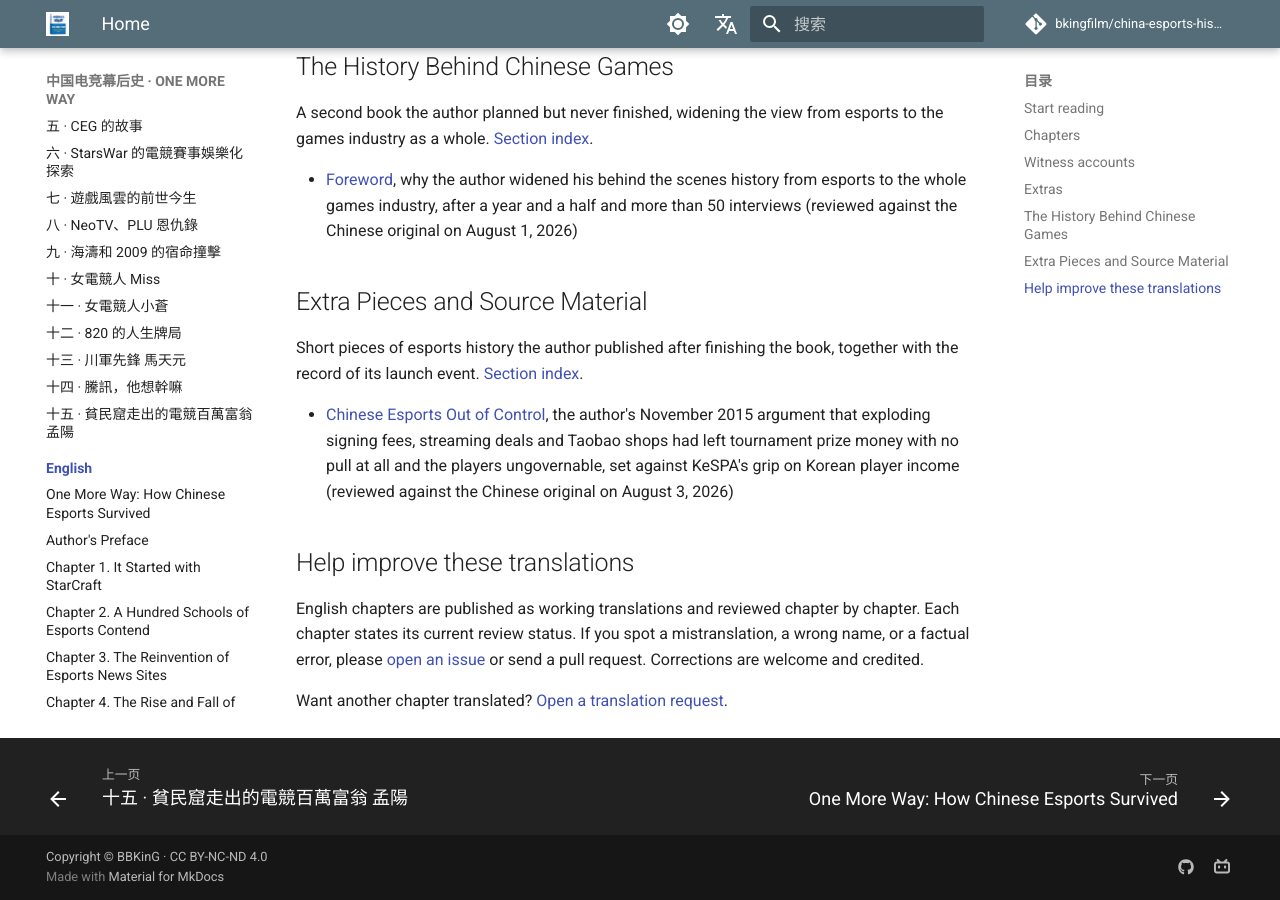
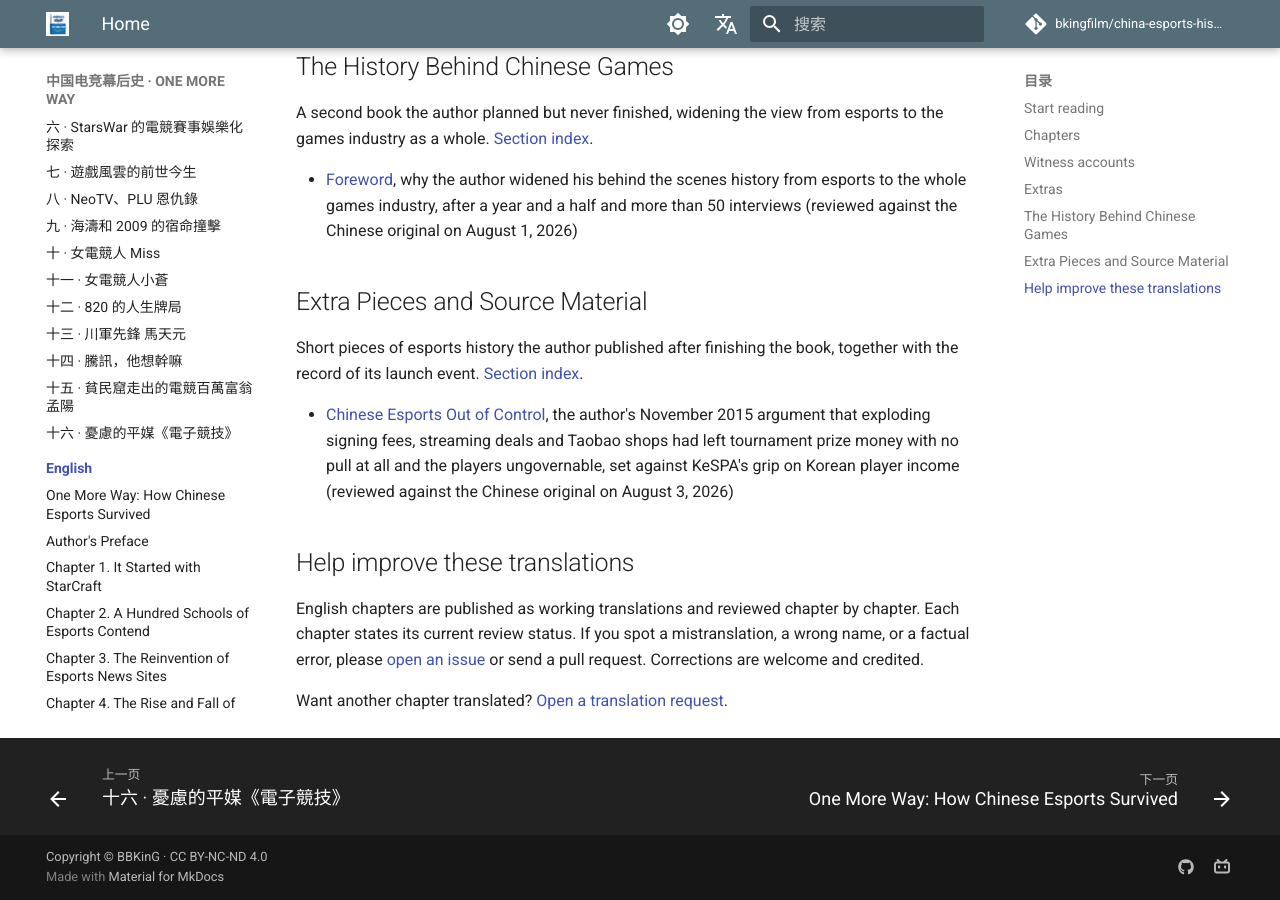
Before and after one commit to bkingfilm/china-esports-history, an MkDocs documentation site: the page built from docs/en/index.md, in a window 1280 px wide and 900 px high, scrolled down 6626 px. Built offline with MkDocs 1.6.1 and Material for MkDocs 9.7.7, drawn with Linux system fonts in a browser that asks for light colours; comment, search, counter and statistics services are not loaded; part of the change alters nothing that is shown.

Commit message:
docs(zh-tw): 新增第十六章 憂慮的平媒《電子競技》
臺灣繁體工作稿，人名、機構名、賽事名保留大陸原稱只轉字形，
星際爭霸首次出現處括注臺譯《星海爭霸》，
同步更新 zh-tw/index.md 章節清單與 mkdocs.yml 繁體中文 nav。

Co-Authored-By: Claude Opus 5 (1M context) <noreply@anthropic.com>

```diff
--- /dev/null
+++ b/docs/zh-tw/16-electronic-sports-magazine.md
@@ -0,0 +1,133 @@
+# 十六 憂慮的平媒《電子競技》
+
+> 《ONE MORE WAY：中國電競幕後史》其中一章。作者 BBKinG（劉洋）。譯自簡體中文原文：[十六 忧虑的平媒《电子竞技》](../zh/chapters/16-忧虑的平媒《电子竞技》.md)
+>
+> 首次發表於作者的知乎專欄，2013 年 12 月 6 日：https://zhuanlan.zhihu.com/p/19631175
+>
+> 這是等待校對的工作稿。若您發現誤譯、用詞不合臺灣習慣或史實錯誤，歡迎[開一個 issue](https://github.com/bkingfilm/china-esports-history/issues/new) 或送出 pull request。
+
+很多人都知道《電子競技》雜誌，可能很多人在上學時都看過，不過，作為中國唯一一本經中華人民共和國新聞出版總署批准的中央級電子競技雜誌，它這近十年來起伏跌宕的幕後故事，卻不為人知。
+
+有人馬上要問了，《電子競技》雜誌 2005 年 4 月才出了創刊號，為什麼要說近 10 年？
+
+這就是我們這章要講的第一段故事。
+
+早在 2003 年，40 多歲的資深出版人李憲和祁書彥就已經成功創辦了多個 IT 數位類雜誌了，這兩位都是經驗豐富的老媒體人，其中祁書彥是文革後第一批的清華大學傳播專業畢業生。
+
+2003 年和 2004 年也是中國電子競技最火熱的時候，李憲和祁書彥憑藉多年養成的職業洞察力，敏銳地發覺到了電子競技愛好者對專業內容的巨大需求，於是開始著手申請雜誌的刊號。
+
+《電子競技》雜誌最早並不叫這個名字。
+
+最早起名叫《中國電子競技世界》，不過，給出版物起名是一件非常講究的事情，有時候會直接決定一本書的命運，所以李憲找到了他的出版界前輩柴淑敏老師，希望能給些建議，柴老雖然當時並不懂電子競技，但是他懂雜誌，聽完李憲對雜誌內容和定位的介紹，沉思片刻說：為何不掐頭去尾，就叫《電子競技》？
+
+於是，2004 年，簡單、明瞭、大方得體的《電子競技》雜誌由中國科學技術協會主管，中國科技新聞學會主辦，《科技與生活》雜誌社出版了，它的出版填補了當時中國雜誌領域的一個空白，讓電子競技第一次以清晰明確的身份在傳統媒體中有了一席之地。
+
+刊號批了，招兵買馬就成了首要大事，畢竟李憲和祁書彥自己並不玩遊戲，在 2004 年他們最開始找的一批人完全是傳統媒體的記者，雖然專業但並不懂電子競技，做了下試刊後發覺有點不合適。於是，在 2005 年初，他們透過各種關係找到了後來的《電子競技》市場總監 DouDou。
+
+為什麼會找到 DouDou？這事要從中國公網與教育網的互通困難開始說。
+
+2004 年的 DouDou 還在北京上大學，他是一個狂熱的 CS 愛好者，為了解決教育網和網通之間 CS 比賽卡的問題，他找到一個在中國科學院網路機房工作的朋友，透過關係在中科院的骨幹網路上架設了一個 CS 伺服器，大家知道中國現代四大骨幹網路之一的中國科技網（CSTNET）的前身就是中國科學院架設的 NCFC，而中科院的 NCFC 是中國最早的網際網路架構了。於是，這個伺服器無論連教育網還是網通，速度都非常快。
+
+在此之前，DouDou 和同在電子競技網站 Esai（前身是 http://Ccsk.net）做記者的牛眼一起組建了北京高校電子競技聯盟（Beijing University E-sports Union，簡稱 BJUEU），並在 2004 年開始組織第一屆北京高校電子競技聯賽（Beijing College Cyber Tournament，簡稱 BCCT），當時高校裡 CS 氣氛非常濃厚，大學之間的比賽交流很多，但是大家的網路並不統一，而能在教育網和公網間不卡的伺服器卻很少，於是，DouDou 的這個伺服器成了北京高校電子競技愛好者的聚集地。
+
+也就是在組織這個比賽的過程中，DouDou 認識了當時中央財經大學代表隊的隊長何秋，也就是後來《電子競技》雜誌的第一任執行主編。
+
+在此之前，DouDou 因為一個高校比賽認識了當時國內高校 CS 圈著名的清華大學 U 戰隊，關係處得很好，後來 DouDou 還變成了 U 的領隊，當時清華 U 戰隊的隊長叫傅衛華（Dragoon），也就是後來的《電子競技》雜誌副執行主編。
+
+傅衛華是一個很傳奇的人，他在清華很有號召力，不但帶領清華 U 戰隊跟北大 SIN 戰隊等經常決戰紫禁城之巔，還將 U 戰隊帶向全國性大賽，成為中國高校電子競技戰隊的旗幟，不過，他在清華大學金融專業畢業後，就淡出這個圈子，一心工作，現在已經是中國某銀行副處級的幹部了，這就是聰明人厲害的地方，知道自己什麼時候要幹什麼。
+
+U 隊裡還有一個隊員叫 OGC，他是何秋離開《電子競技》雜誌後的第二任執行主編。
+
+這樣一說，大家可能就明白當初李憲為什麼找 DouDou 了。
+
+2005 年 2 月，《電子競技》雜誌完成了組建，在北京朝陽門外的中國圖書進出口總公司大樓創立了，當時編輯部連編輯、美工、發行一共 10 個人，有 7 個人住在公司旁邊一個兩室一廳的房子裡，那段群居的生活雖然艱苦，但是非常快樂，大家在做自己喜歡做的事情，而且每天都可以聚在一起頭腦風暴構思專題。
+
+2005 年 4 月，《電子競技》雜誌做了首刊，大受歡迎，第二個月就有了廣告，而據說出版行業裡一般一本雜誌成立 18 個月後才會有廣告，當時北京海淀有個八大院校區，那邊的報亭，《電子競技》雜誌每月 15 號出刊，16 號就賣光了。一切都在朝著好的方向前進著。
+
+由於《電子競技》雜誌是平媒裡唯一一個電子競技垂直媒體，雜誌的內容和做工可以專門針對電子競技愛好者的需求，而且當時又是 War3 興起的時代，WE.SKY 2005 年和 2006 年的 WCG 世界奪冠等影響巨大的事情更是拉近了電子競技與大眾之間的距離。
+
+這使得《電子競技》雜誌每個月都會收到上千封來信，主要是中學生和軍校生，編輯們對此很好奇，於是進行了一個更全面的調查，透過整理分析，他們發現雜誌的主要購買者是這樣一個人群：電腦使用受限人群，就是用電腦不是太方便的人群。
+
+對於這部分用戶，《電子競技》雜誌在內容方面做了很多針對性調整，放棄時效性內容，做縱深，挖掘電子競技更專業，可讀性更高的內容。比如，何秋推出了評論性很強的何秋專欄。以及重大比賽的詳細圖文戰報。
+
+再加上雜誌主編李憲多年的出版發行經驗（提示：主編和執行主編是有巨大區別的，國家對出版物的主編資質是有嚴格要求的，本文提到的電競人都是執行主編），李憲手中已經有了成熟的發行管道，可以把雜誌鋪到一二三線城市。
+
+本來在同時期，還有另一家電子競技雜誌《電競中國》與之競爭，但是《電競中國》因為沒有刊號，所以他受發行的限制，規模越來越小，雖然最後轉型做 DM 直投不需要刊號了，但可惜還是淡了下去。
+
+於是，天時地利人和都有的《電子競技》雜誌在 2005 年到 2006 年偷偷地樂了。
+
+為什麼說偷偷地樂了？因為雖然我知道那幾年到處都能買到《電子競技》雜誌，但沒想到當我聽到它當時的真實銷量後，還是吃了一驚。
+
+一般來說，雜誌的真實銷量是保密的，只有一個人知道真實數字，這個人就是雜誌社裡管發行的人，只有這一個人知道印刷廠的真實印刷數，通常這個人都是很神秘的，比如，據說《電子競技》雜誌管發行的就是一個從 18 歲就跟著李憲到現在已經 30 多歲的人。
+
+絕大多數雜誌對外說的雜誌銷售數字，都是誇大的數字，這是出版行業一個公開的秘密，早期的規則是這樣，真實銷售數字是在官方報的數字上除四，但是現在這個公式更加複雜了，我也就不破這個規矩了。
+
+可是，當我聽到 2005 年到 2006 年《電子競技》雜誌的月實銷數字後，竟然面臨了一個尷尬，就是這個數字我沒辦法相信，而且連被採訪者也告訴我，這個數字沒必要說，因為說了大家也不信，他同時告訴我了幾個同一家印刷廠的雜誌印數做對比，讓我更加吃驚了。不過，因為這些數字涉及到很多雜誌的機密，同時我也沒辦法證實，所以這部分就隱去吧。
+
+只需要告訴大家，當時的《電子競技》雜誌光靠賣雜誌本身就已經活得很好了，這就已經很不容易了。
+
+可能很多人會奇怪，這不是一句廢話嗎？雜誌不靠賣雜誌活還靠什麼？
+
+其實不然，大多數雜誌是靠廣告在生存，一般雜誌真實月銷量幾萬冊就已經很好了，每本 1、2 塊錢的利潤是養不活雜誌社的，特別是有些做工精美成本昂貴的高價雜誌，印得越多虧得越多，所以大多雜誌不是靠銷量賺錢。
+
+《電子競技》雜誌當時能靠賣雜誌就賺錢，那意味著他的所有廣告、增刊和活動的收入都是純賺了，這對於一個剛做 2 年的雜誌是很難得的。
+
+2006 年 3 月，《電子競技》雜誌因為銷量太好，改為半月刊，2006 年 9 月由編輯 Dog_mi 編寫的增刊《四大天王教你微操作》一經推出就銷售一空，首印 1 萬本很快就賣完了。
+
+可是，美好的時光總是短暫的，2006 年底《電子競技》雜誌發生了一場內部矛盾。
+
+據說是當時的執行主編何秋希望幫編輯們提高待遇，他在這件事情上比較強硬，與雜誌社產生了對立，具體過程是什麼不清楚了，但是很顯然這個事情最後沒談攏，因為何秋一氣之下帶了一部分編輯去了競爭對手《電競中國》那邊，這對剛開始步入正軌的《電子競技》雜誌產生一定影響。
+
+2006 年第二任執行主編 OGC 上任後重新招了一批人，算是穩住了局面，在這期間 OGC 也跟何秋一樣推出了評論性很強的 OGC 專欄。
+
+周弈（現任《電子競技》雜誌執行主編）也是在這個時期加入了《電子競技》雜誌，他當時負責雜誌星際爭霸（臺譯《星海爭霸》）方面的內容。
+
+可是好景不長，因為一些內部原因 OGC 也離去了，編輯柚子去了 PGL。此時原創刊團隊的人已所剩無幾。
+
+2007 年底，原《電競中國》的執行主編漠東來了《電子競技》雜誌，成為第三任執行主編，之後發生的事情就比較詭異了。
+
+官方的說法是 2008 年初的大雪造成期刊的滯銷，以及 5.12 地震的又一波影響了雜誌的出版，以至於那一年 6 月到 8 月只出了一個合刊。
+
+而我得到的消息是說，《電子競技》雜誌的編輯從漠東來了以後在不斷離開，DouDou，周弈和 Dog_mi 也在 2008 年相繼離開了，最後，漠東自己也離開了。
+
+比較詭異的是，在採訪過程中，大家都對那段時間發生的事情保持了沉默，沉默的原因也各種各樣，不過有一點我能感覺到，就是大家都對那個時期很失望。
+
+至於為什麼離開，為什麼保持沉默，我不知道，我也不能胡猜，這個部分只好先放下，希望寫下一部幕後史時，大家能說出個所以然來。
+
+2009 年《電子競技》雜誌的團隊垮了，再加上當時全球金融危機帶來的大環境惡化，廠商縮減廣告投放，電子競技整個行業低迷，那才是真正的過冬，《電子競技》雜誌有一段時間只保留了兩個編輯和一個美工的編制維持營運。
+
+直到 2010 年，全球經濟也開始回暖，廠商開始恢復活力，電子競技的俱樂部和比賽也開始恢復，周弈再次回到《電子競技》雜誌擔任執行主編，從零開始組建編輯團隊，這才有了《電子競技》雜誌的新生。
+
+周弈是個讓我很震驚的人。
+
+跟他聊天時，我發現他的想法非常純粹，以至於我剛開始聽的時候，甚至覺得他有些迂腐，但是聽完後仔細回想，他的一些話開始讓我有一些反思。
+
+首先，周弈認為現在是電子競技最不好的時代。
+
+他說，以媒體舉例，電子競技媒體現在的主要經濟來源依然是硬體廠商和遊戲商，這會造成一個矛盾，讓媒體無法客觀地評價一個事物，比如，你評價一個比賽發現他的贊助商也是你的廣告主，你評價一個遊戲發現這個遊戲的營運商正在做一個你需要報導的大比賽，你不能得罪，而電子競技媒體的費用來源不像很多傳統媒體的廣告商都是異業的，這使得他們的報導時會受到很多業內因素的困擾。
+
+周弈認為現在媒體的媒體價值已經沒有了，能否吸引到眼球成了成功最大的衡量標準，而不是客觀公正的報導。
+
+於是，周弈擔任執行主編後，砍掉了《電子競技》雜誌裡很多評論性的東西，他沒有像之前的執行主編那樣去做評論性文章，並且要求編輯在撰寫文章時採訪都要超過 5 個人，必須用事實說話等等。
+
+可能是我在電子競技正火熱朝天的上海待太久了，於是，當我聽到周弈聊完全相反的東西時，會如此震驚，他把當下很多遊戲和電競網站已經習以為常的做法全部否定了，我當時就像是看到了一個活化石。
+
+或許你會覺得周弈的憂慮是平媒的普遍憂慮，因為大眾的閱讀習慣早已開始慢慢拋棄平媒了，短平快已經成了大眾對資訊獲取的主流需求標準，而之前說的電腦使用受限者也會隨著經濟和科技的發展開始減少，可能你會問，《電子競技》雜誌這樣不但沒有跟隨大流，反而恢復傳統新聞的做法，會不會把自己推向一個更邊緣化的角落，《電子競技》雜誌也會因此被淘汰了？
+
+這也是我一開始震驚的主要原因，但是，我不認為我們會不再需要公正、客觀、有深度的報導。媒體也需要有這樣的媒體責任，或許《電子競技》雜誌會在將來找到一個更合適的角度繼續發展下去。
+
+聽完周弈的話後，我開始反思現在的電子競技熱潮，就像一個很激動的人突然被潑了一盆水後，開始正常過來，再次用冷靜的眼光看著現在幾乎瘋狂的電子競技局面。
+
+周弈說的雖然極端，但是有他的道理，電子競技需要對未來有客觀公正的判斷，而且廠商主導電競的確是我們現在面臨的一個大問題。
+
+簡單地說，現階段電競的所有雞蛋都放在一個籃子裡了，而且我們卻沒有其它籃子。
+
+硬體廠商和遊戲廠商支持電競是沒錯的，可是假如電競對他們產生了依賴，將來有一天，他們的興趣點轉移了怎麼辦？比如，騰訊將來英雄聯盟不火了，重心又轉到其它類型的遊戲上，電子競技怎麼繼續活下去？
+
+雖然現階段大家的目標一致，但是長遠來看，他們和電子競技的目標真的一樣嗎？這是要畫個問號的，我們需要未雨綢繆。同時另一個問題也擺在我們面前，如果沒了他們，誰更合適來主導這件事情呢？這或許是我們整個行業都需要思考的。
+
+好了，言歸正傳。
+
+《電子競技》雜誌在中國電子競技探索時期起的作用是不可磨滅的，可我們所看到的大多是檯面上的很多貢獻，實際上他們還做了相當多的幕後工作，比如，透過雜誌這種比較傳統的媒體手段，把電子競技的正確概念向上推廣到部委一級的監管部門，並向下拓展到電腦普及率較低的地區，為電子競技的健康發展鋪平了道路，對整個行業產生了極為深遠的影響。
+
+憂慮的平媒《電子競技》
--- a/docs/zh-tw/index.md
+++ b/docs/zh-tw/index.md
@@ -35,3 +35,4 @@
 - [十三 川軍先鋒 馬天元](13-matianyuan-sichuan-vanguard.md)，全書第十三章。馬天元（MTY）1981 年生於成都，高考時認真了一下就考進四川大學計算機系，大二在遊戲電腦房「打工」，其實是靠星際爭霸的名氣替店裡拉生意。1999 年他進了 =A.G=，很可能是中國第一支全職業電子競技戰隊，兩個項目兩名選手，月薪 2000 元。2001 年 WCG 韓國總決賽，星際爭霸雙打這個項目他和 Deep 到了首爾才知道，決賽對德國隊打到 2 比 2，奪冠瞬間他腦子一片空白，兩人高舉五星紅旗站上頒獎臺的那張照片把很多人帶進了這一行。同年 11 月亞聯戰網強推收費，點卡買不到、人跑光，兩個月後整個電子競技部門被撤。此後他四度復出做俱樂部，2009 年在武漢試以戰隊養戰隊的電競培訓模式，2010 年回成都把 AG 的名號重新立起來，隊員工資獎金很高而管理層薪水不高。2012 年女兒出生，他到上海從頭開始（等待校對的工作稿）
 - [十四 騰訊，他想幹嘛](14-tencent-what-does-it-want.md)，全書第十四章。作者從自家的 StarsWar 被 TGA 與 LPL 的密集檔期擠得排不進場寫起，回頭盤騰訊遊戲的幕後史。1998 年騰訊與中國電競同歲，一個從 QQ 會員、QQ 秀一路滾出贏利模式，另一個到 2003 年還找不到自我造血的路。2007 年 QQ 上彈出的一則部門招聘，成了騰訊遊戲爆發的起點；CF 從一款慘不忍睹的測試版被重新定位成降低操作門檻、拉高 KD 比的新手 FPS，再靠加入 WCG 與雷蛇捆綁把品牌拉起來。真正的核心競爭力是推廣商體系，用 QQ 平臺資源跟各地供應商換資源，只出很少的包機費就把百城聯賽鋪進 120 家網咖。CF 拿下世界第一的線上人數卻紅而不紫，作者歸因於沒有區域網路模式，進不了校園也無法自我傳播；2010 年接手的英雄聯盟則走網遊往寬、電競往高的雙線，進聯賽的俱樂部三個月保底 10 萬，冠軍獎金 50 萬（等待校對的工作稿）
 - [十五 貧民窟走出的電競百萬富翁 孟陽](15-mengyang-esports-millionaire.md)，全書第十五章。孟陽 1983 年生於成都最亂最窮的一片棚戶區，10 歲那年父親因刑事案件被判無期徒刑，老師當著全班叫他「殺人犯的兒子」，14 歲讀完初二就退學，跟母親一起開錄影廳，一天收 50 來塊票錢。1997 年 4 月一次社區停電讓他多買了一本雜誌，從此走進 Quake。2000 年成都一場報名費 5 塊的 Q3 比賽打出自信，2001 年進北京華彩當職業選手，同年 WCG 預選賽第一場就抽到最強對手 CHJ，2002 年靠他稱為「猥瑣 + 尾行」的控圖打法拿到 Q3 世界第四。Q3 退潮後他窮到跟母親身上只剩 40 塊，賣掉電腦去國企上班。2004 年升技辦的長城 DOOM3 百萬挑戰賽，他 15 分鐘打到 25 比 2 擊敗 Fatal1ty，稅後拿到 80 萬，年底又在達拉斯 CPL 冬季賽奪下中國第一個單人競技世界冠軍。獎金分了 7 萬給陪練的 azhe，剩下的替母親在成都買房，之後轉做產品測試、網站與遊戲引進（等待校對的工作稿）
+- [十六 憂慮的平媒《電子競技》](16-electronic-sports-magazine.md)，全書第十六章。《電子競技》是中國唯一一本經新聞出版總署批准的中央級電競雜誌，2005 年 4 月出創刊號。四十多歲的出版人李憲和祁書彥 2003 年就開始跑刊號，雜誌原本要叫《中國電子競技世界》，出版界前輩柴淑敏一句「掐頭去尾」定下了《電子競技》這個名字。最早找來的傳統媒體記者不懂電競，2005 年初改找 DouDou，他在中科院骨幹網路上架的 CS 伺服器把北京高校玩家聚在一起，也順帶把何秋、傅衛華、OGC 這批人帶進了編輯部。創刊時十個人，七個人擠在公司旁邊一間兩室一廳，首刊次月就有廣告，海淀報亭 15 號出刊 16 號賣光，每月上千封讀者來信主要來自中學生和軍校生，調查後發現主力買家是電腦使用受限的人。2006 年底何秋為編輯待遇跟雜誌社談崩，帶著一批人投奔對手《電競中國》，此後三任執行主編接連離開，2009 年編制只剩兩個編輯和一個美工。2010 年周弈重回雜誌從零組隊，砍掉評論性內容、要求每篇稿子採訪五人以上，作者說他像一塊活化石，並藉他的話追問廠商主導電競這個局面（等待校對的工作稿）
--- a/mkdocs.yml
+++ b/mkdocs.yml
@@ -175,6 +175,7 @@ nav:
       - 十三 · 川軍先鋒 馬天元: zh-tw/13-matianyuan-sichuan-vanguard.md
       - 十四 · 騰訊，他想幹嘛: zh-tw/14-tencent-what-does-it-want.md
       - 十五 · 貧民窟走出的電競百萬富翁 孟陽: zh-tw/15-mengyang-esports-millionaire.md
+      - 十六 · 憂慮的平媒《電子競技》: zh-tw/16-electronic-sports-magazine.md
   - English:
       - "Home": en/index.md
       - "One More Way: How Chinese Esports Survived": en/one-more-way-tedx-2015.md
```
